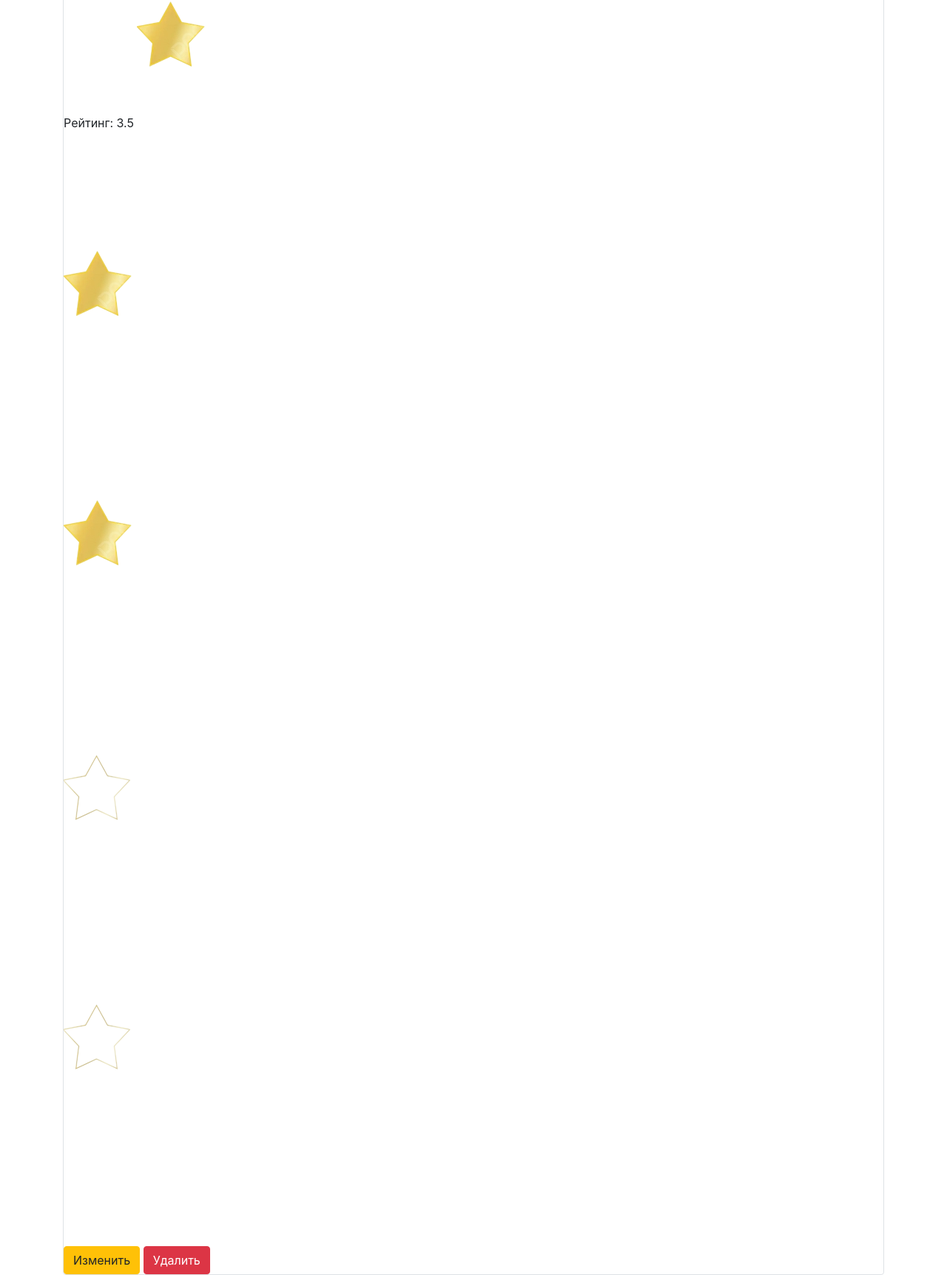
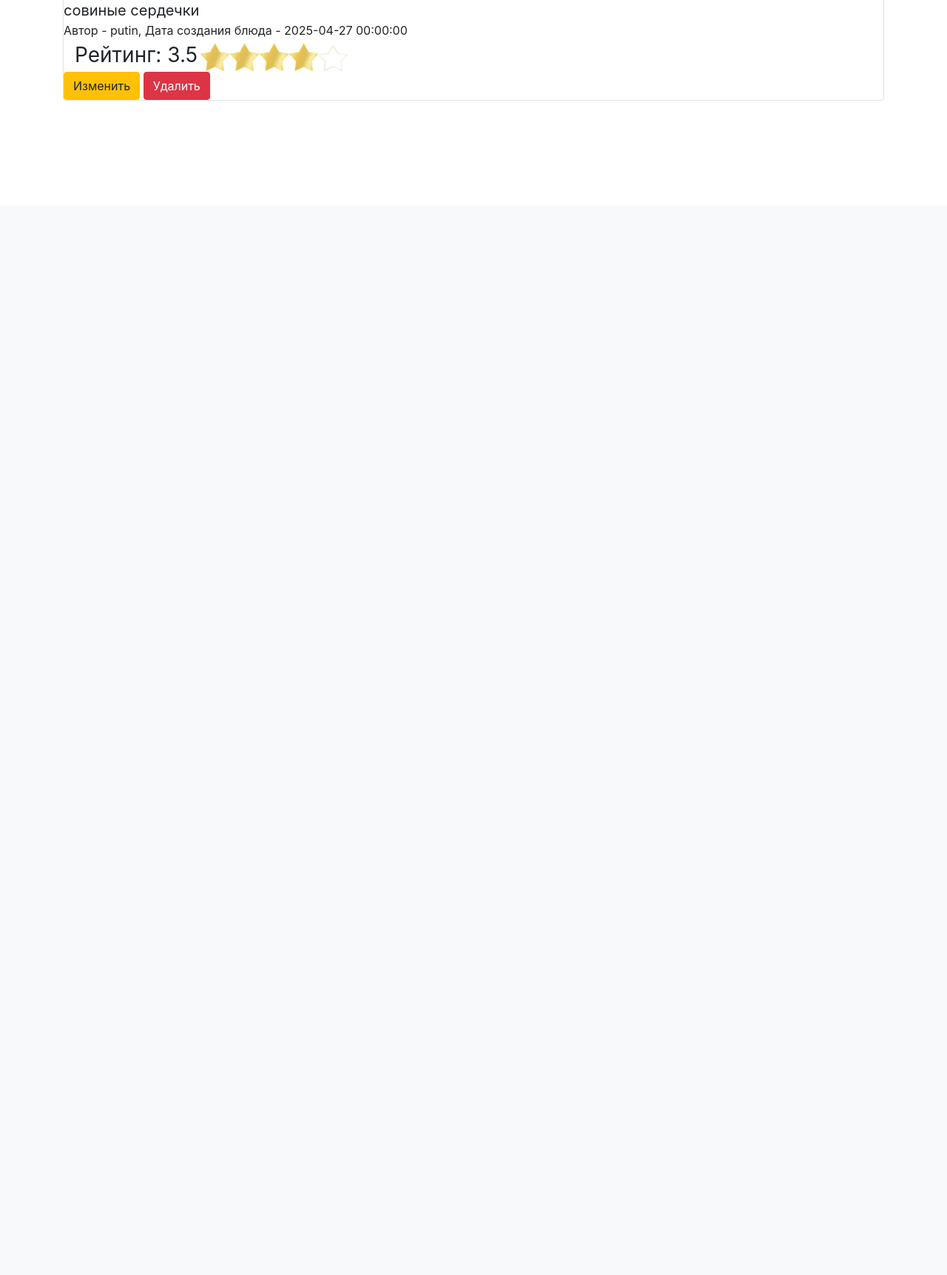
Before and after one commit to Ivan4ek-1/FlaskApp, a Flask app: page / in a window 1280 px wide. Shown: the part 522-2245 px from the top of the page at 74% size. After the commit the page ends 658 px from the top, so only its background shows below. Run offline with Flask 3, Linux system fonts and the light colour scheme; a user stored in the database is signed in; data comes from the database, SQL or seed files in the repository; both versions use the stored data as it was after the commit; some libraries are stand-ins or nearby versions.

Commit message:
zagotovka 4.0

```diff
--- a/main.py
+++ b/main.py
@@ -124,7 +124,7 @@ def edit_dish(id):
 
 @app.route('/dish_delete/<int:id>', methods=['GET', 'POST'])
 @login_required
-def news_delete(id):
+def dish_delete(id):
     db_sess = db_session.create_session()
     dishes = db_sess.query(Dishes).filter(Dishes.id == id,
                                       Dishes.user == current_user).first()
--- a/static/styles/style.css
+++ b/static/styles/style.css
@@ -0,0 +1,21 @@
+h1 {
+    text-indent: 20px
+}
+
+div.container {
+            font-size: 28px;
+}
+
+img.gg {
+      margin: auto -4px;
+}
+
+div.desc {
+    font-size: 20px
+}
+
+img.food {
+    width:  700px;
+    height: 300px;
+    background-size: cover;
+}
--- a/templates/base.html
+++ b/templates/base.html
@@ -7,6 +7,7 @@
           href="https://stackpath.bootstrapcdn.com/bootstrap/4.4.1/css/bootstrap.min.css"
           integrity="sha384-Vkoo8x4CGsO3+Hhxv8T/Q5PaXtkKtu6ug5TOeNV6gBiFeWPGFN9MuhOf23Q9Ifjh"
           crossorigin="anonymous">
+    <link rel="stylesheet" type="text/css" href="{{url_for('static', filename='styles/style.css')}}" />
     <title>{{title}}</title>
 </head>
 <body>
--- a/templates/index.html
+++ b/templates/index.html
@@ -1,26 +1,28 @@
 {% extends "base.html" %}
 
 {% block content %}
-<h1></h1>
+<h1>Блюда</h1>
 {% if current_user.is_authenticated %}
     <a href="add_dish" class="btn btn-secondary">Добавить блюдо</a>
 {% endif %}
 {% for item in dishes%}
 <div class="col-md6 border rounded">
     <h2>{{item.title}}</h2><br>
-    <img src='/images/{{item.image_name}}' alt="">
-    <div>
+    <img src='/images/{{item.image_name}}' alt="" class="food">
+    <div class="desc">
         {{item.content}}
     </div>
     <div>
         Автор - {{item.user.login}}, Дата создания блюда - {{item.created_date}}<br>
-        Рейтинг: {{item.rating}}
-        {% for star in range(item.rating|int) %}
-        <img src="static/images/fullstar.png">
-        {% endfor %}
-        {% for star in range(5-item.rating|int) %}
-        <img src="static/images/baldstar.png">
-        {% endfor %}
+        <div class="container"><nobr>
+            Рейтинг: {{item.rating}}
+            {% for star in range(item.rating|round|int) %}
+            <a href="/login"><img src="static/images/fullstar.png" width="40" height="40" class="gg"></a>
+            {% endfor %}
+            {% for star in range((5-item.rating - 0.1)|round|int) %}
+            <img src="static/images/baldstar.png" width="40" height="40" class="gg">
+            {% endfor %}
+        </nobr></div>
     </div>
     {% if current_user.is_authenticated and current_user == item.user %}
     <div>
```
Also changed, not shown: db/food.db, static/images/baldstar.png, static/images/fullstar.png.
